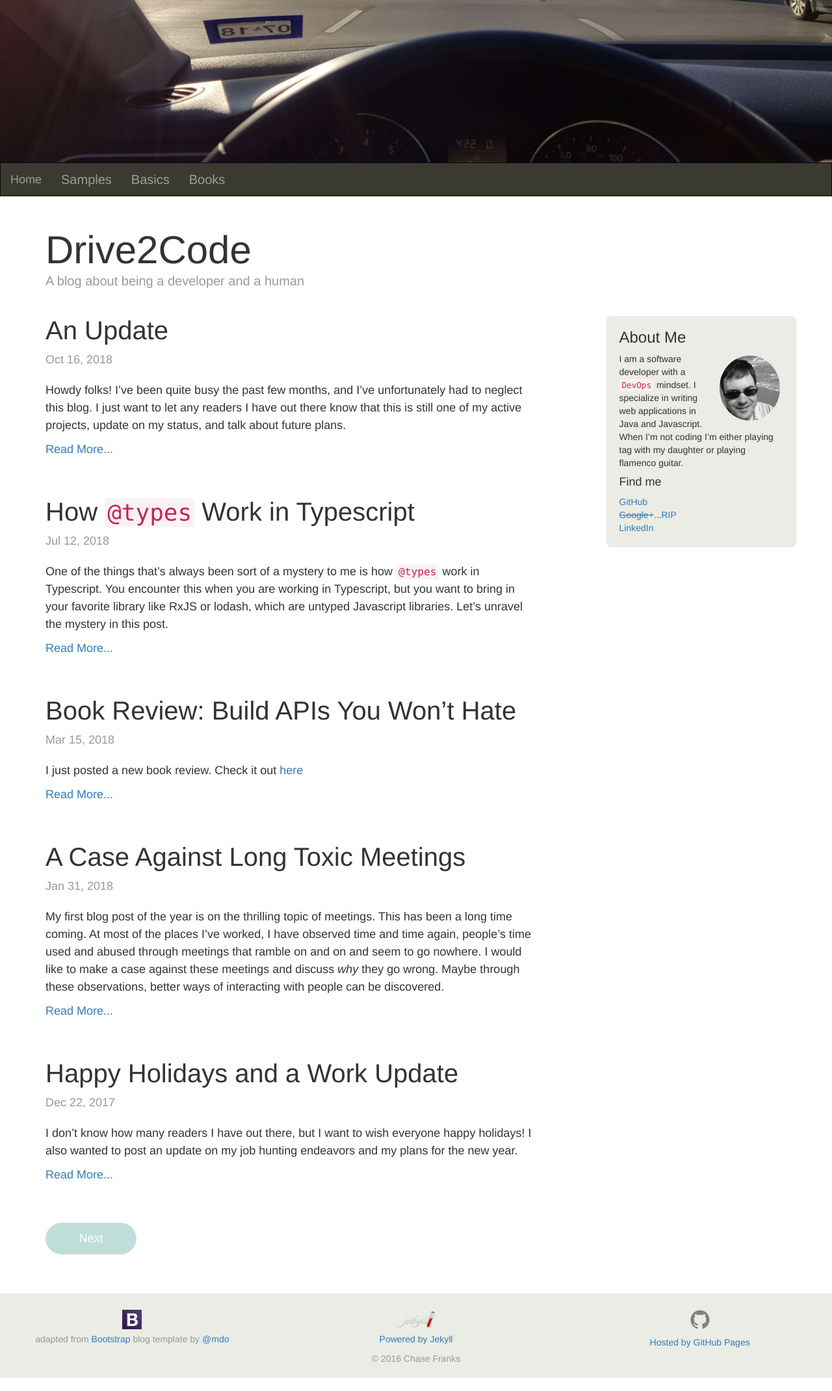
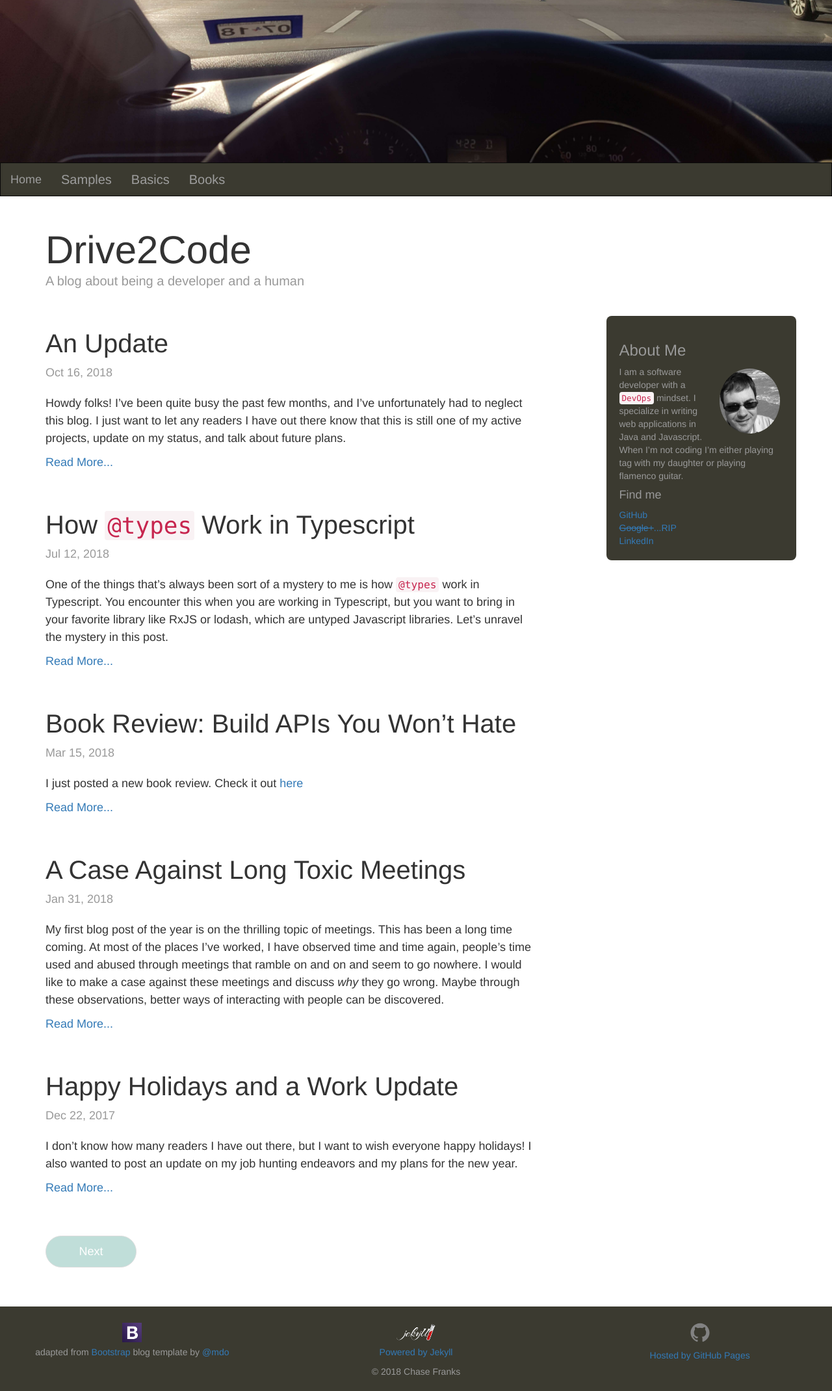
Before and after one commit to chasefranks/chasefranks.github.io, a Jekyll site: the page built from index.html, in a window 1280 px wide. Shown: the whole page at 65% size. Built offline with Jekyll 4.4.1, drawn with Linux system fonts in a browser that asks for light colours; the list of posts is cut into pages by our own code.

Commit message:
change some styling update yesterday's post with some links

```diff
--- a/_includes/footer.html
+++ b/_includes/footer.html
@@ -14,6 +14,6 @@
     </div>
   </div>
   <p>
-    &copy 2016 Chase Franks
+    &copy 2018 Chase Franks
   </p>
 </div>
--- a/_sass/_styles.scss
+++ b/_sass/_styles.scss
@@ -1,31 +1,19 @@
 /*
- * Globals
- *
+ * Global styling for Drive2Code
  */
 
 /*
- * using color palatte from http://www.w3schools.com/colors/colors_palettes.asp
- * change the values here instead of in each css class
+ * A color palatte inspired from from http://www.w3schools.com/colors/colors_palettes.asp
+ * Try to change the values here instead of in each css class
  */
-$footer-bg-color: #eaece5;
+$footer-bg-color: #3b3a30;
 $dark-accent: #b2c2bf;
 $light-accent: #c0ded9;
 $header-bg-color: #3b3a30;
+$sidebar-bg-color: #3b3a30;
 
 body {
   font-family: Helvetica, "Times New Roman", Times, sans-serif;
-}
-
-h1, .h1,
-h2, .h2,
-h3, .h3,
-h4, .h4,
-h5, .h5,
-h6, .h6 {
-  margin-top: 0;
-  font-family: "Helvetica Neue", Helvetica, Arial, sans-serif;
-  font-weight: normal;
-  color: #333;
 }
 
 /* media queries */
@@ -77,7 +65,6 @@ h6, .h6 {
 /*
  * Masthead for nav
  */
-
 .blog-masthead {
   font-size: 20px;
   background-color: $header-bg-color;
@@ -135,14 +122,11 @@ h6, .h6 {
 }
 .blog-description {
   font-size: 20px;
-  color: #999;
+  color: #999999;
 }
 
 
-/*
- * Main column and sidebar layout
- */
-
+/* Main column and sidebar layout */
 .blog-main {
   font-size: 18px;
   line-height: 1.5;
@@ -152,10 +136,12 @@ h6, .h6 {
 .sidebar-module {
   padding: 15px;
   margin: 0 -15px 15px;
+  color: #999999;
 }
+
 .sidebar-module-inset {
   padding: 20px;
-  background-color: $footer-bg-color;
+  background-color: $sidebar-bg-color;
   border-radius: 8px;
 }
 
@@ -164,6 +150,7 @@ h6, .h6 {
   float: right;
   margin: 5px;
 }
+
 .sidebar-module-inset p:last-child,
 .sidebar-module-inset ul:last-child,
 .sidebar-module-inset ol:last-child {
@@ -225,17 +212,19 @@ table {
   text-align: center;
   background-color: $footer-bg-color;
 }
+
 .blog-footer p:last-child {
   margin-bottom: 0;
   margin-top: 5px;
 }
+
 .blog-footer img, svg {
   height: 30px;
   margin: 5px;
 }
 
 /*
- * mostly styling for the basics section
+ * Styling for the thumbnail links used in /basics
  */
 a.thumbnail-link {
   text-decoration: none;
```
Also changed, not shown: _posts/2018-10-16-update.md (+1 -1 lines).
